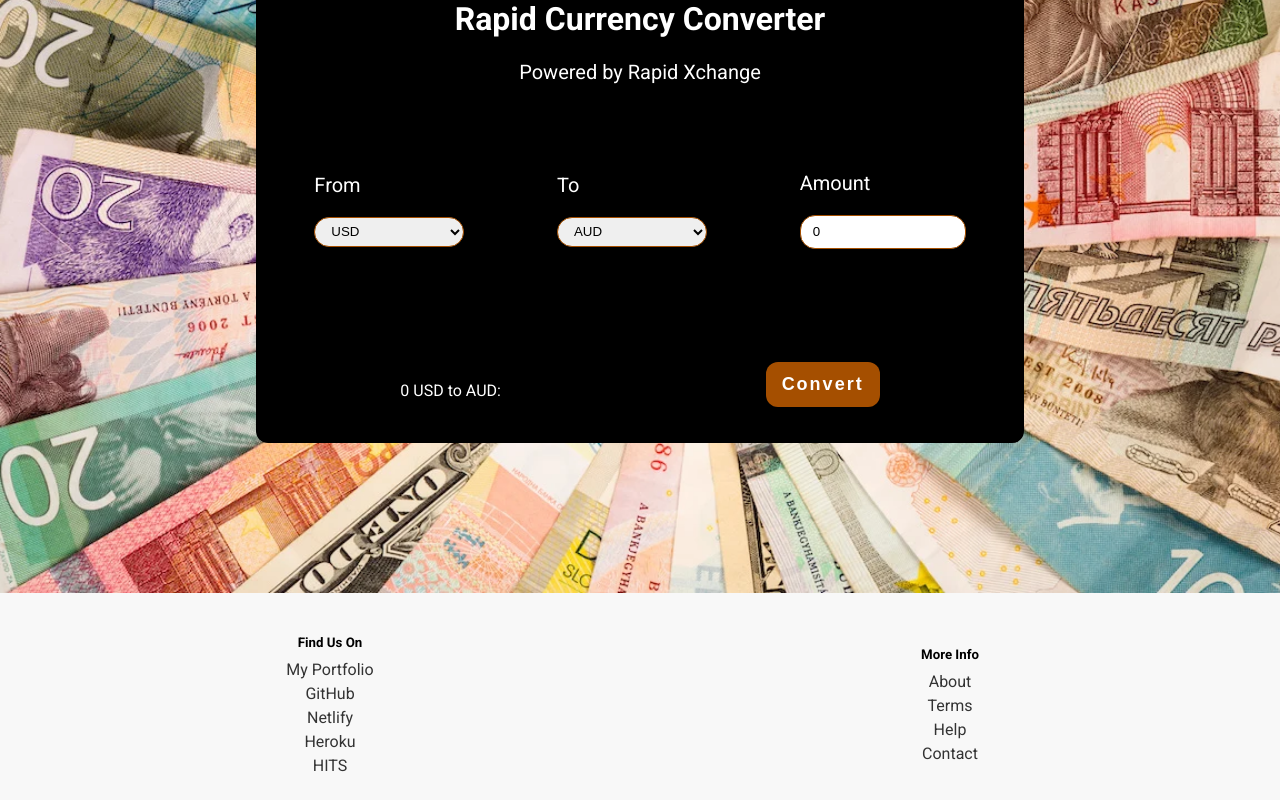
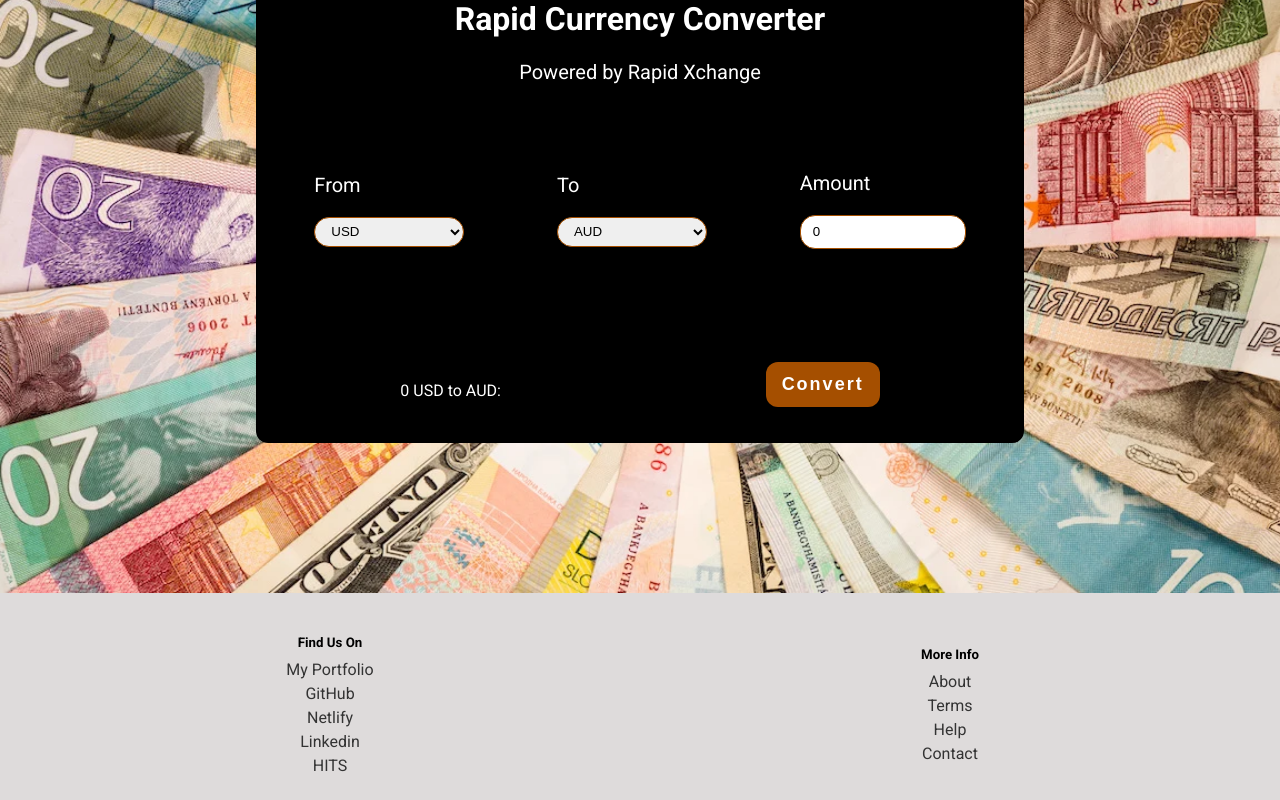
Before and after one commit to noorhunzai/rapid-xchange, a React (Create React App) app: page / in a window 1280 px wide. Shown: the part 253-1053 px from the top of the page. Built offline with nearby package versions, Linux system fonts and the light colour scheme; no server answers.

Commit message:
chart final

```diff
--- a/src/components/footer/index.js
+++ b/src/components/footer/index.js
@@ -3,13 +3,13 @@ import './style.css';
 const Footer = () => {
   return (
     <div className="footer">
-      <div className="footer-left">
+      <div className="footer-left text-white">
         <h5>Find Us On</h5>
         <ul>
         <li><a href="https://nooralam.netlify.app/" target="_blank" rel="noopener noreferrer">My Portfolio</a></li>
         <li><a href="https://github.com/noorhunzai" target="_blank" rel="noopener noreferrer">GitHub</a></li>
         <li><a href="https://app.netlify.com/teams/noorhunzai" target="_blank" rel="noopener noreferrer">Netlify</a></li>
-        <li><a href="https://dashboard.heroku.com/apps" target="_blank" rel="noopener noreferrer">Heroku</a></li>
+        <li><a href="https://www.linkedin.com/in/nooralamhunzai/" target="_blank" rel="noopener noreferrer">Linkedin</a></li>
         <li><a href="https://scintillating-sfogliatella-07a14a.netlify.app/" target="_blank" rel="noopener noreferrer">HITS</a></li>
         </ul>
       </div>
--- a/src/components/footer/style.css
+++ b/src/components/footer/style.css
@@ -2,8 +2,9 @@
   display: flex;
   justify-content: space-between;
   align-items: center;
-  background-color: #f8f8f8;
+  background-color: hwb(0 86% 13%);
   padding: 20px;
+
 }
 
 .footer-left, .footer-right {
```
